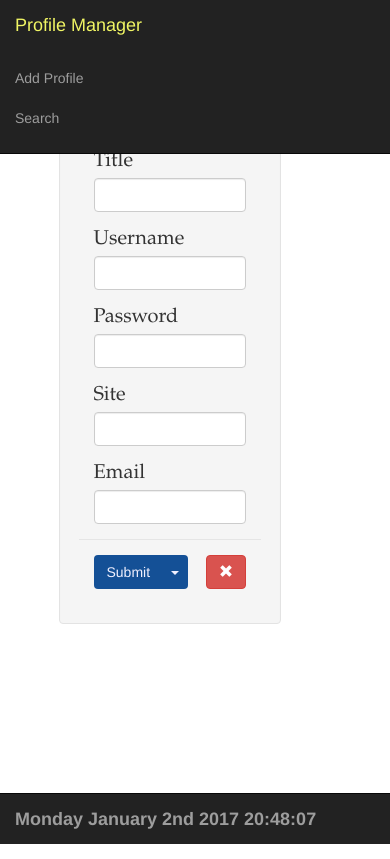
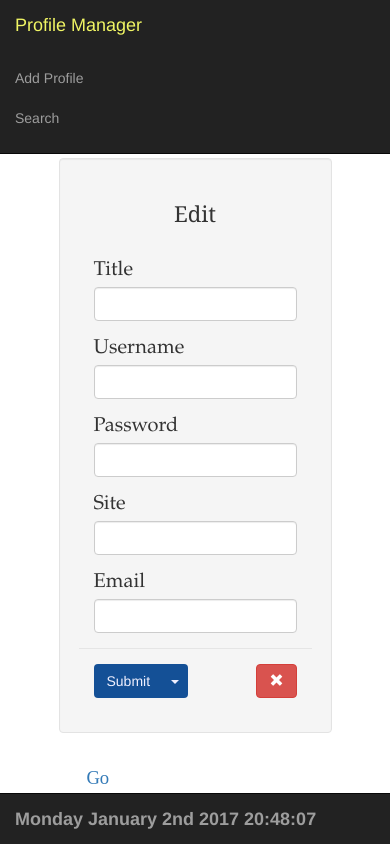
Before and after one commit to quauab/PersistantProfileManager, a Node server app: template views/profile.ejs in a window 390 px wide. Run offline with Node 20, Linux system fonts and the light colour scheme; the template is opened without the code that fills it, so the values that code supplies are empty.

Commit message:
Minor cosmetic update on the profile page

```diff
--- a/public/css/style.css
+++ b/public/css/style.css
@@ -248,7 +248,7 @@ a {
     .profileContent {
         padding-bottom:10%;
         width:70vw;
-        margin-top:20%;
+        margin-top:30%;
     }
 
    .navbar-header {
@@ -283,47 +283,15 @@ a {
     }
 }
 
-@media screen and (max-width: 767px)  {
-    .profileContent {
-        padding-bottom:10%;
-        width:70vw;
-        margin-top:15%;
-    }
-    .navbar-header {
-        float: none;
-    }
-    .navbar-toggle {
-        display: block;
-    }
-    .navbar-collapse {
-        border-top: 1px solid transparent;
-        box-shadow: inset 0 1px 0 rgba(255,255,255,0.1);
-    }
-    .navbar-collapse.collapse {
-        display: none!important;
-    }
-    .navbar-nav {
-        float: none!important;
-        margin: 7.5px -15px;
-    }
-    .navbar-nav>li {
-        float: none;
-    }
-    .navbar-nav>li>a {
-        padding-top: 10px;
-        padding-bottom: 10px;
-    }
-}
-
-@media screen and (max-width: 397px)  {
+@media screen and (max-width: 768px)  {
     .main {
-        margin-top:45%;
+        margin-top:10%;
     }
 
     .profileContent {
         padding-bottom:10%;
         width:70vw;
-        margin-top:20%;
+        margin-top:32%;
     }
 
    .navbar-header {
@@ -355,4 +323,54 @@ a {
    .navbar-nav>li>a {
         padding-top: 10px;
         padding-bottom: 10px;
-    }}
+    }
+}
+
+@media screen and (max-width: 397px)  {
+    .main {
+        margin-top:45%;
+    }
+
+    .profileContent {
+        padding-bottom:10%;
+        width:70vw;
+        margin-top:65%;
+    }
+
+    .go-back {
+        padding:5%;
+        min-width:80vw;
+        font-size:10pt;
+    }
+
+   .navbar-header {
+        float: none;
+    }
+
+   .navbar-toggle {
+        display: block;
+    }
+
+   .navbar-collapse {
+        border-top: 1px solid transparent;
+        box-shadow: inset 0 1px 0 rgba(255,255,255,0.1);
+    }
+
+   .navbar-collapse.collapse {
+        display: none!important;
+    }
+
+   .navbar-nav {
+        float: none!important;
+        margin: 7.5px -15px;
+    }
+
+   .navbar-nav>li {
+        float: none;
+    }
+
+   .navbar-nav>li>a {
+        padding-top: 10px;
+        padding-bottom: 10px;
+    }
+}
--- a/views/profile.ejs
+++ b/views/profile.ejs
@@ -14,10 +14,7 @@
 		<div id="main" class="row profileContent">
 
 
-
-
-
-            <div class="v-scroll container">
+            <div class="v-scroll container col-md-10">
                 <form method="post" action="/edit">
                     <div class="row well">
                         <h3 class="header">Edit <%=profile.login%></h3>
@@ -83,17 +80,13 @@
                         </div>
                     </div>
                 </form>
-                <hr/>
-                <p class="goBackLink"><a class="link anchor clearfix" target="_top" href="/">Go Back</a></p>
+
             </div>
 
 
-
-
-
-
-
-
+            <div class="col-md-2 go-back">
+                <p class="goBackLink"><a class="link anchor clearfix" target="_top" href="/">Go Back</a></p>
+            </div>
         </div>
         <%- include footer %>
 	</body>
```
